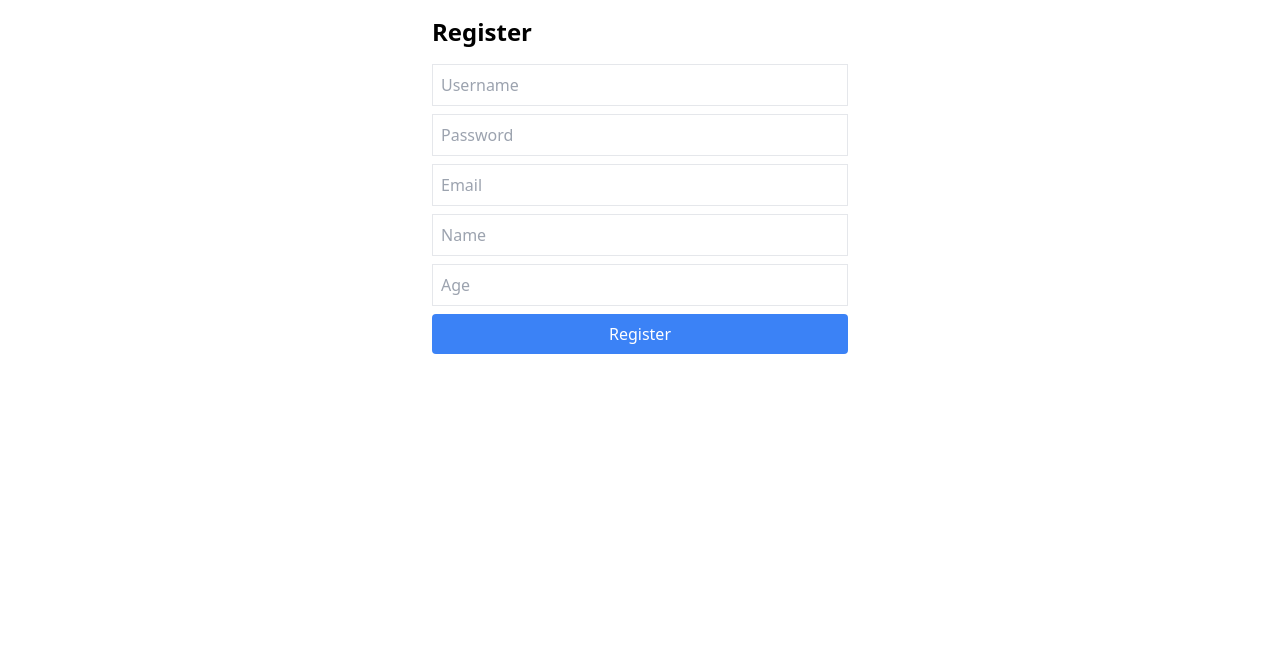
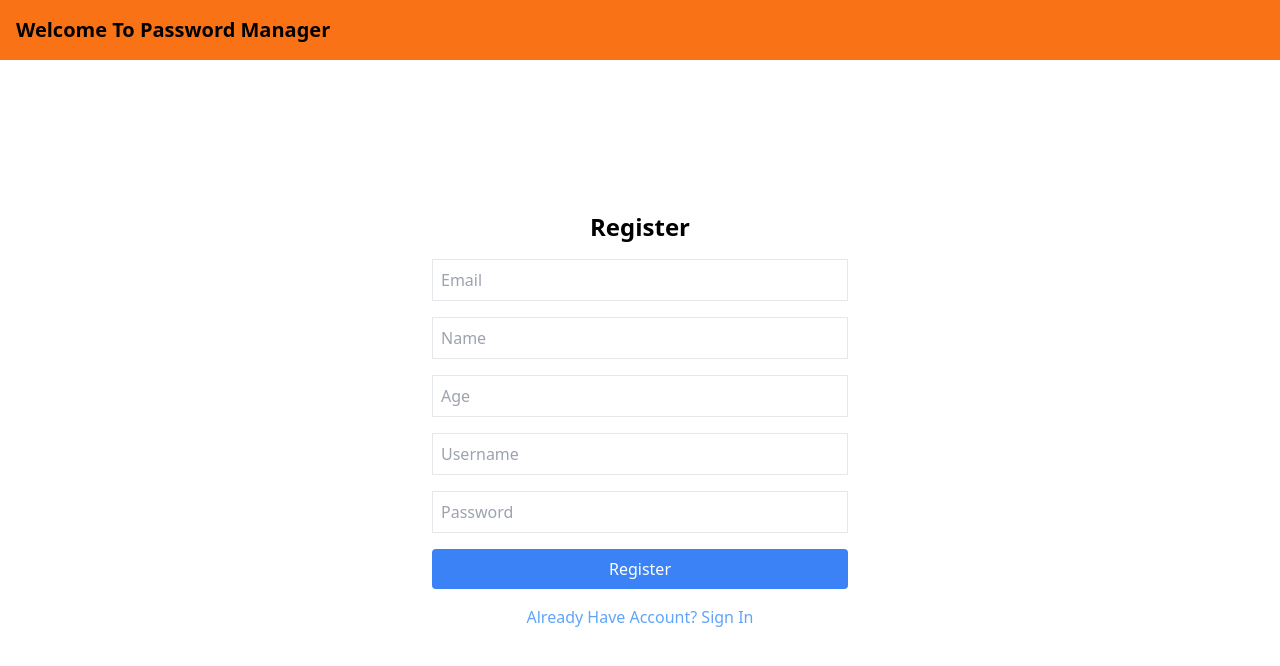
Before and after one commit to hasibdurjoy/password-manager, a Next.js app: page /register in a window 1280 px wide. Shown: the top 666 px of the page. Built offline with nearby package versions, Linux system fonts and the light colour scheme.

Commit message:
login process and design update

```diff
--- a/src/app/layout.tsx
+++ b/src/app/layout.tsx
@@ -14,7 +14,12 @@ export default function RootLayout({
 }>) {
   return (
     <html lang="en">
-      <body>{children}</body>
+      <body>
+        <div className="h-[60px] bg-orange-500 px-4 flex items-center">
+          <span className="text-xl font-bold">Welcome To Password Manager</span>
+        </div>
+        {children}
+      </body>
     </html>
   );
 }
--- a/src/app/login/page.tsx
+++ b/src/app/login/page.tsx
@@ -4,6 +4,7 @@
 import { useState } from "react";
 import axios from "axios";
 import { useRouter } from "next/navigation";
+import Link from "next/link";
 
 export default function Login() {
   const [username, setUsername] = useState("");
@@ -22,19 +23,20 @@ export default function Login() {
   };
 
   return (
+    <div className="flex items-center justify-center h-[90vh]">
       <div className="max-w-md mx-auto p-4">
-      <h1 className="text-2xl font-bold mb-4">Login</h1>
+        <h1 className="text-2xl font-bold mb-4 text-center">Login</h1>
         {error && <p className="text-red-500">{error}</p>}
         <input
           type="text"
-        className="border p-2 w-full mb-2"
+          className="border p-2 w-full mb-4"
           value={username}
           onChange={(e) => setUsername(e.target.value)}
           placeholder="Username"
         />
         <input
           type="password"
-        className="border p-2 w-full mb-2"
+          className="border p-2 w-full mb-4"
           value={password}
           onChange={(e) => setPassword(e.target.value)}
           placeholder="Password"
@@ -45,6 +47,10 @@ export default function Login() {
         >
           Login
         </button>
+        <div className="text-center mt-4 text-blue-400">
+          <Link href="/register">Don't Have Account? Create account</Link>
+        </div>
+      </div>
     </div>
   );
 }
--- a/src/app/page.tsx
+++ b/src/app/page.tsx
@@ -91,7 +91,23 @@ export default function Home() {
   };
 
   return (
-    <div className="xs:max-w-lg max-w-5xl mx-auto p-4">
+    <div className="p-4 grid grid-cols-12 gap-4">
+      <div className="col col-span-1 h-full w-full border-r border-red-600 flex flex-col">
+        <span className="font-bold text-xl">Passwords</span>
+        <span className="pt-8 font-bold text-xl">Profile</span>
+
+        <span
+          className="pt-8 font-bold text-xl cursor-pointer"
+          onClick={() => {
+            localStorage.removeItem("token");
+            router.push("/login");
+          }}
+        >
+          Log Out
+        </span>
+        {/* <span className="pt-8 font-bold text-xl">Passwords</span> */}
+      </div>
+      <div className="col col-span-11">
         <div className="flex items-center justify-between">
           <h1 className="text-2xl font-bold mb-4">Password Manager</h1>
           <button
@@ -103,9 +119,9 @@ export default function Home() {
         </div>
 
         <div>
-        <div className="container mx-auto p-4">
+          <div>
             <div className="overflow-x-auto">
-            <table className="min-w-full bg-white border border-gray-200">
+              <table className="w-full bg-white border border-gray-200">
                 <thead>
                   <tr>
                     <th className="py-2 px-4 border-b-2 border-gray-200 bg-gray-100 text-left text-sm font-semibold text-gray-600">
@@ -170,7 +186,7 @@ export default function Home() {
                           minute: "2-digit",
                         }).format(new Date(item.updatedAt))}
                       </td>
-                    <td className="py-2 px-4 border-b border-gray-200 flex items-center gap-4">
+                      <td className="py-4 px-4 border-b border-gray-200 flex items-center gap-4">
                         <button
                           onClick={() => deleteItem(item._id)}
                           className="bg-red-500 text-white p-1 rounded"
@@ -191,6 +207,7 @@ export default function Home() {
             </div>
           </div>
         </div>
+      </div>
       <Modal showModal={showModal} setShowModal={setShowModal}>
         <AddCredentialForm handleUpdateItems={handleUpdateItems} />
       </Modal>
--- a/src/app/register/page.tsx
+++ b/src/app/register/page.tsx
@@ -4,6 +4,7 @@
 import { useState } from "react";
 import axios from "axios";
 import { useRouter } from "next/navigation";
+import Link from "next/link";
 
 export default function Register() {
   const [username, setUsername] = useState("");
@@ -30,43 +31,45 @@ export default function Register() {
   };
 
   return (
+    <div className="flex items-center justify-center h-[90vh]">
       <div className="max-w-md mx-auto p-4">
-      <h1 className="text-2xl font-bold mb-4">Register</h1>
+        <h1 className="text-2xl font-bold mb-4 text-center">Register</h1>
         {error && <p className="text-red-500">{error}</p>}
+
+        <input
+          type="email"
+          className="border p-2 w-full mb-4"
+          value={email}
+          onChange={(e) => setEmail(e.target.value)}
+          placeholder="Email"
+        />
         <input
           type="text"
-        className="border p-2 w-full mb-2"
+          className="border p-2 w-full mb-4"
+          value={name}
+          onChange={(e) => setName(e.target.value)}
+          placeholder="Name"
+        />
+        <input
+          type="number"
+          className="border p-2 w-full mb-4"
+          value={age}
+          onChange={(e) => setAge(Number(e.target.value))}
+          placeholder="Age"
+        />
+        <input
+          type="text"
+          className="border p-2 w-full mb-4"
           value={username}
           onChange={(e) => setUsername(e.target.value)}
           placeholder="Username"
         />
         <input
           type="password"
-        className="border p-2 w-full mb-2"
+          className="border p-2 w-full mb-4"
           value={password}
           onChange={(e) => setPassword(e.target.value)}
           placeholder="Password"
-      />
-      <input
-        type="email"
-        className="border p-2 w-full mb-2"
-        value={email}
-        onChange={(e) => setEmail(e.target.value)}
-        placeholder="Email"
-      />
-      <input
-        type="text"
-        className="border p-2 w-full mb-2"
-        value={name}
-        onChange={(e) => setName(e.target.value)}
-        placeholder="Name"
-      />
-      <input
-        type="number"
-        className="border p-2 w-full mb-2"
-        value={age}
-        onChange={(e) => setAge(Number(e.target.value))}
-        placeholder="Age"
         />
         <button
           onClick={handleRegister}
@@ -74,6 +77,10 @@ export default function Register() {
         >
           Register
         </button>
+        <div className="text-center mt-4 text-blue-400">
+          <Link href="/login">Already Have Account? Sign In</Link>
+        </div>
+      </div>
     </div>
   );
 }
```
Lines whose indentation alone changed are shown as unchanged.
